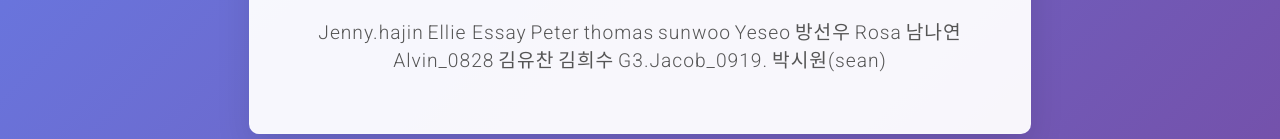
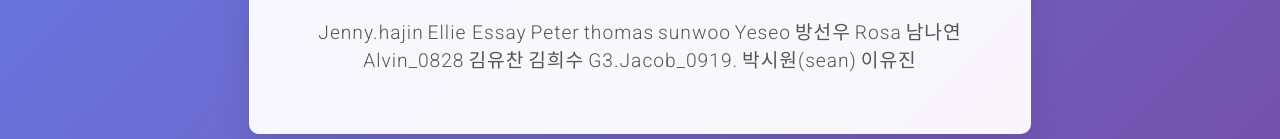
Before and after one commit to jungimdcmil-eng/mil-Admission-Essay-Evaluation, a plain HTML site: page index.html in a window 1280 px wide. Shown: the part 394-533 px from the top of the page. Drawn offline with Linux system fonts and the light colour scheme.

Commit message:
Update index.html

```diff
--- a/index.html
+++ b/index.html
@@ -92,6 +92,7 @@
         <a href="김희수.html" class="subtitle-link">김희수</a>
         <a href="G3.Jacob_0919.html" class="subtitle-link">G3.Jacob_0919.</a>
          <a href="박시원(sean).html" class="subtitle-link">박시원(sean)</a>
+        <a href="이유진.html" class="subtitle-link">이유진</a>
     </div>
     </div>
 
```
